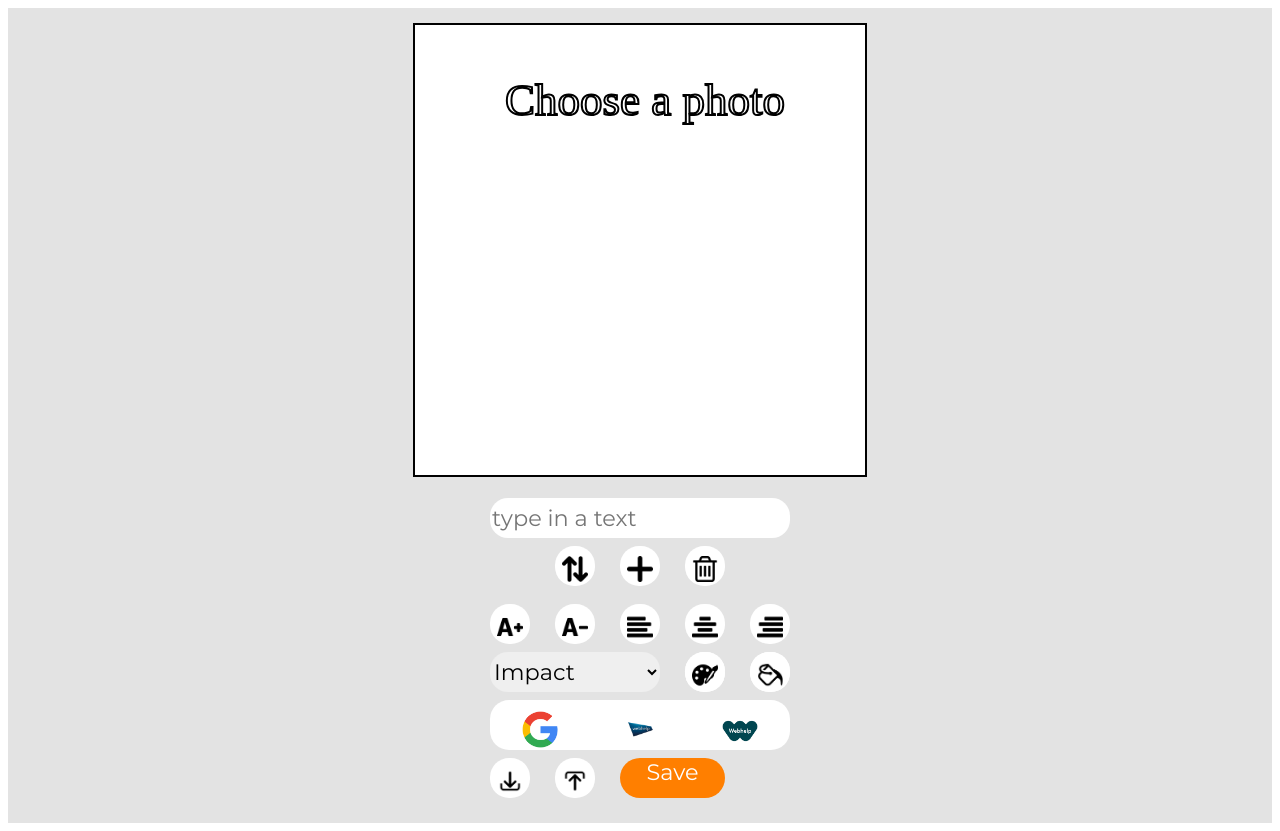
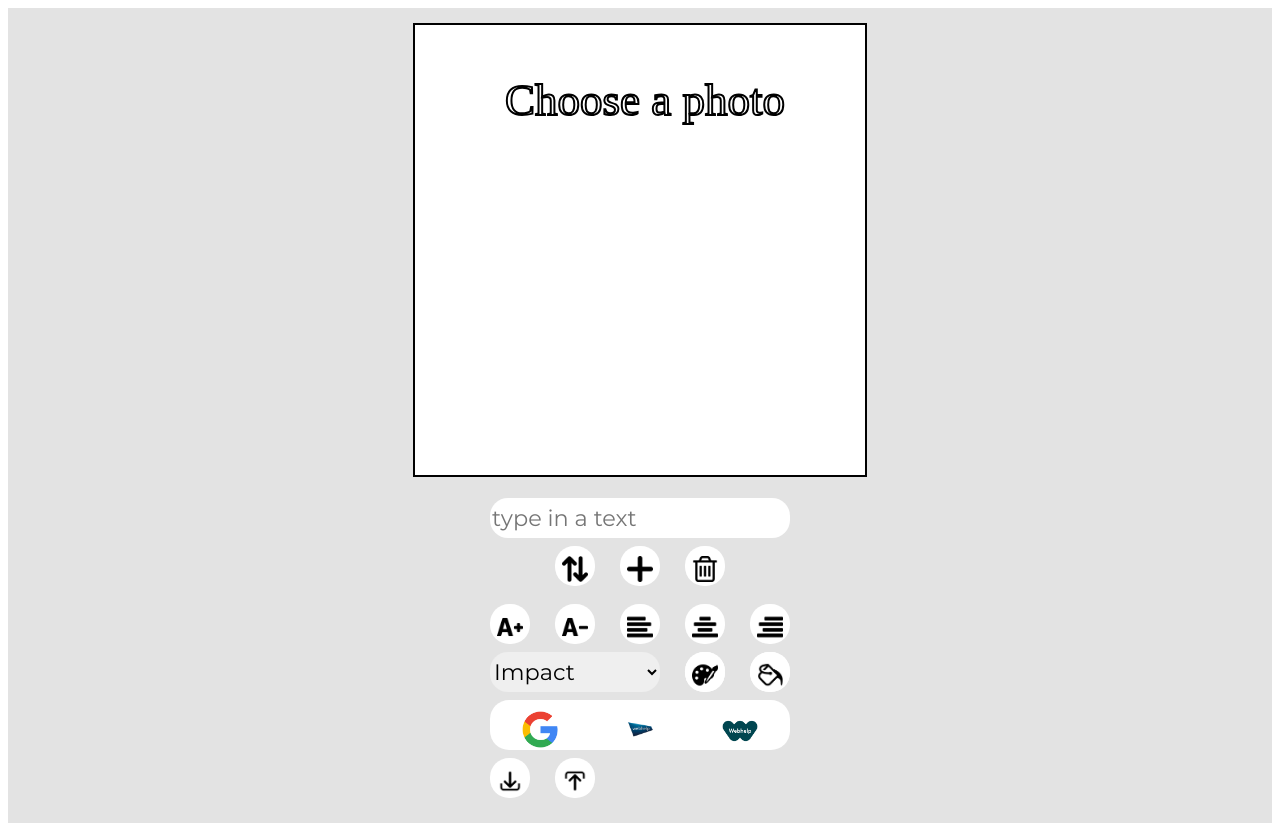
Before and after one commit to xawos/single-page-memegen, a plain HTML site: page index.html in a window 1280 px wide. Drawn offline with Linux system fonts and the light colour scheme.

Commit message:
Removed SAVE button for now

```diff
--- a/index.html
+++ b/index.html
@@ -45,7 +45,7 @@
                 <div class="sticker2"><img onclick="onAddSticker(1)" src="img/stickers/S2.png" alt=""></div>
                 <div class="sticker3"><img onclick="onAddSticker(2)" src="img/stickers/S3.png" alt=""></div>
             </div>
-            <div class="btn btn-save " onclick="onSaveMeme()">Save</div>
+<!--            <div class="btn btn-save " onclick="onSaveMeme()">Save</div>-->
             <div class="download"><a href="#" onclick="onDownloadImg(this)" download="my-canvas.jpg"><img id="img-in-a"
                         src="img/icons/download.png" alt="Download Image"></a></div>
             <input type="file" class="upload-image" name="upload-image" onchange="onImgInput(event)" />
```
Also changed, not shown: 1 other file.
